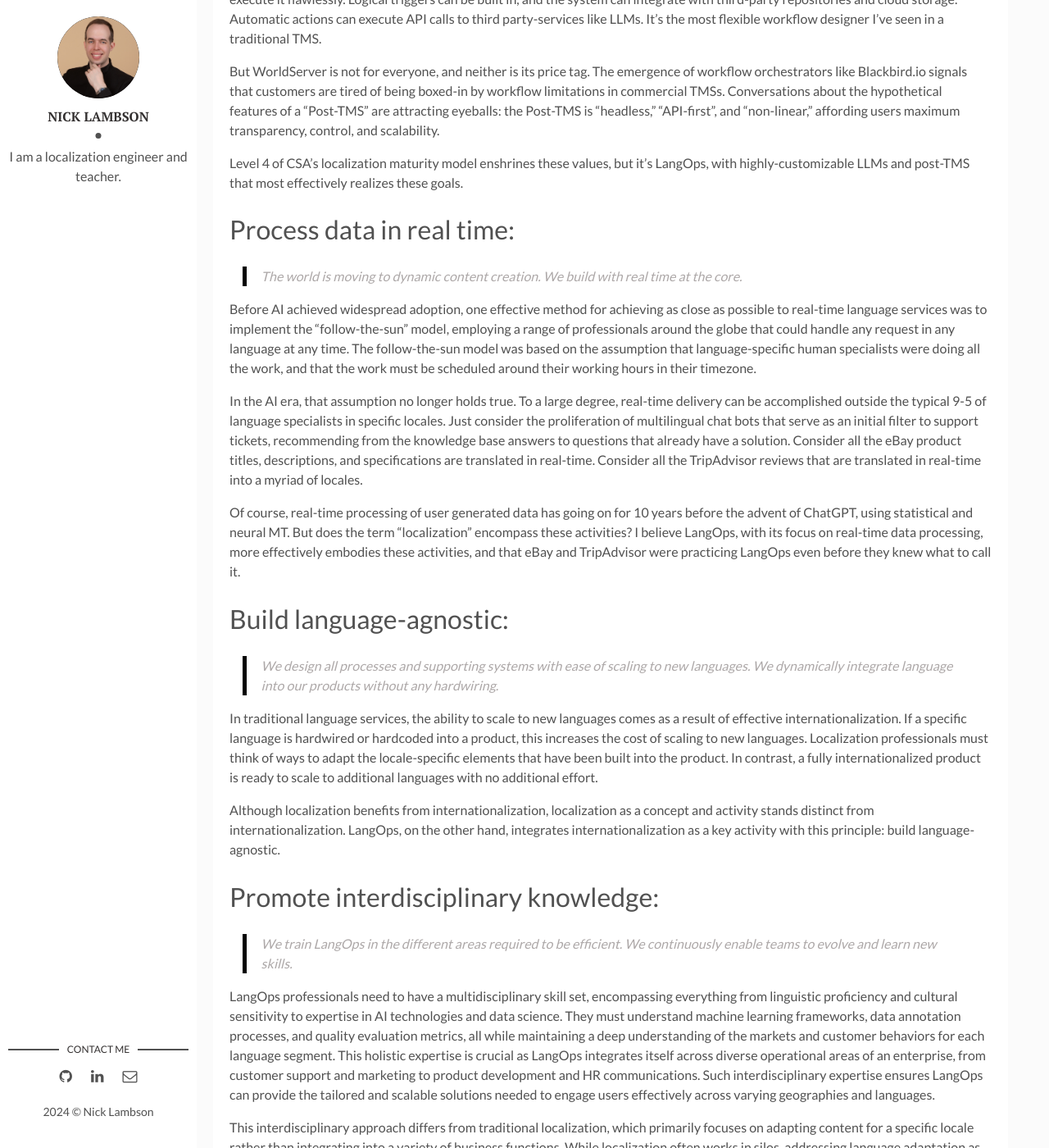
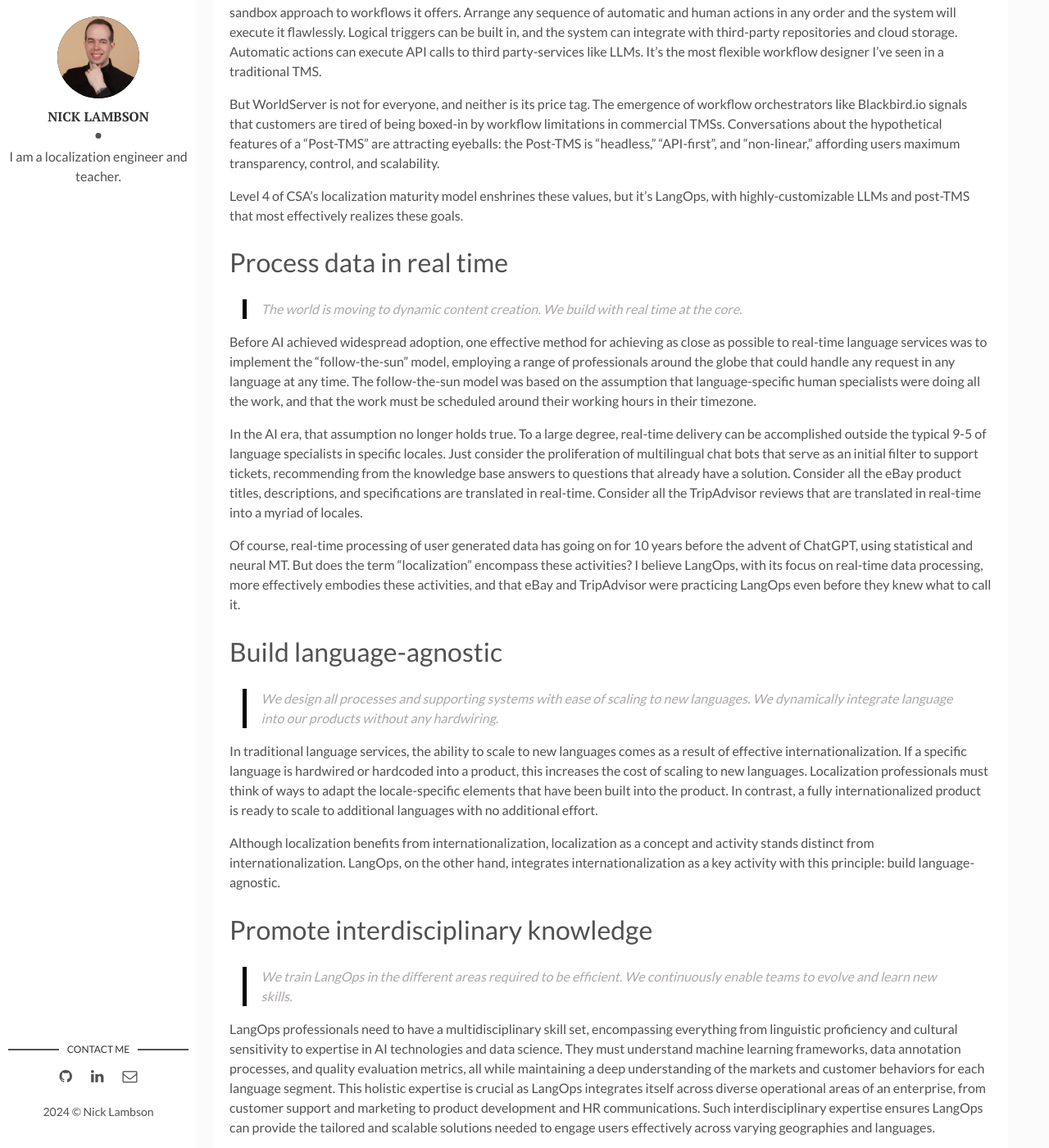
Before and after one commit to nicklambson/nicklambson.github.io, a Jekyll site: the page built from _posts/2024-08-22-langops-lmm.markdown, in a window 1280 px wide and 1400 px high, scrolled down 4208 px. Shown: the whole window at 82% size. Built offline with Jekyll 4.4.1, drawn with Linux system fonts in a browser that asks for light colours; some of the changed text lies outside the part shown.

```diff
--- a/_posts/2024-08-22-langops-lmm.markdown
+++ b/_posts/2024-08-22-langops-lmm.markdown
@@ -75,7 +77,7 @@ Although AI will find a role to play in every process, human oversight over thos
 
 Common Sense Advisory modifies the buzzphrase human-in-the-loop (HITL) to human-at-the-core, recognizing that humans are actually moving deeper into language processes. "The fact that human contributions are increasing in value argues against a simple replacement theory."
 
-# Expect transparency, control and scalability:
+# Expect transparency, control and scalability
 
 > We create scalable, transparent, easy-to-use systems. We can control and change the systems to improve the process.
 
@@ -89,7 +91,7 @@ But WorldServer is not for everyone, and neither is its price tag. The emergence
 
 Level 4 of CSA's localization maturity model enshrines these values, but it's LangOps, with highly-customizable LLMs and post-TMS that most effectively realizes these goals.
 
-# Process data in real time:
+# Process data in real time
 
 > The world is moving to dynamic content creation. We build with real time at the core.
 
@@ -99,7 +101,7 @@ In the AI era, that assumption no longer holds true. To a large degree, real-tim
 
 Of course, real-time processing of user generated data has going on for 10 years before the advent of ChatGPT, using statistical and neural MT. But does the term "localization" encompass these activities? I believe LangOps, with its focus on real-time data processing, more effectively embodies these activities, and that eBay and TripAdvisor were practicing LangOps even before they knew what to call it.
 
-# Build language-agnostic:
+# Build language-agnostic
 
 > We design all processes and supporting systems with ease of scaling to new languages. We dynamically integrate language into our products without any hardwiring.
 
@@ -107,7 +109,7 @@ In traditional language services, the ability to scale to new languages comes as
 
 Although localization benefits from internationalization, localization as a concept and activity stands distinct from internationalization. LangOps, on the other hand, integrates internationalization as a key activity with this principle: build language-agnostic.
 
-# Promote interdisciplinary knowledge:
+# Promote interdisciplinary knowledge
 
 > We train LangOps in the different areas required to be efficient. We continuously enable teams to evolve and learn new skills.
 
@@ -115,7 +117,7 @@ LangOps professionals need to have a multidisciplinary skill set, encompassing e
 
 This interdisciplinary approach differs from traditional localization, which primarily focuses on adapting content for a specific locale rather than integrating into a variety of business functions. While localization often works in silos, addressing language adaptation as an isolated task, LangOps embraces a cross-functional methodology, aiming to embed linguistic capabilities into the fabric of the entire enterprise.
 
-# Leverage available data and tech:
+# Leverage available data and tech
 
 > We make use of available tools and data collections. We strictly account for total cost of ownership in buy or build situations.
 
@@ -123,7 +125,7 @@ LangOps thrives on standing on the shoulders of giants by leveraging existing op
 
 This approach can be distinguished from traditional localization, which might heavily invest in bespoke translation tools or proprietary databases without as broad an integration perspective. By leveraging communal advancements and shared resources, LangOps allows for more efficient scaling and innovation.
 
-# Be at the forefront:
+# Be at the forefront
 
 > We invest time to research and study academic and commercial advances. We future proof LangOps by constantly pushing the boundaries.
 
```
Also changed, not shown: other parts of _posts/2024-08-22-langops-lmm.markdown (+2 -0 lines).
